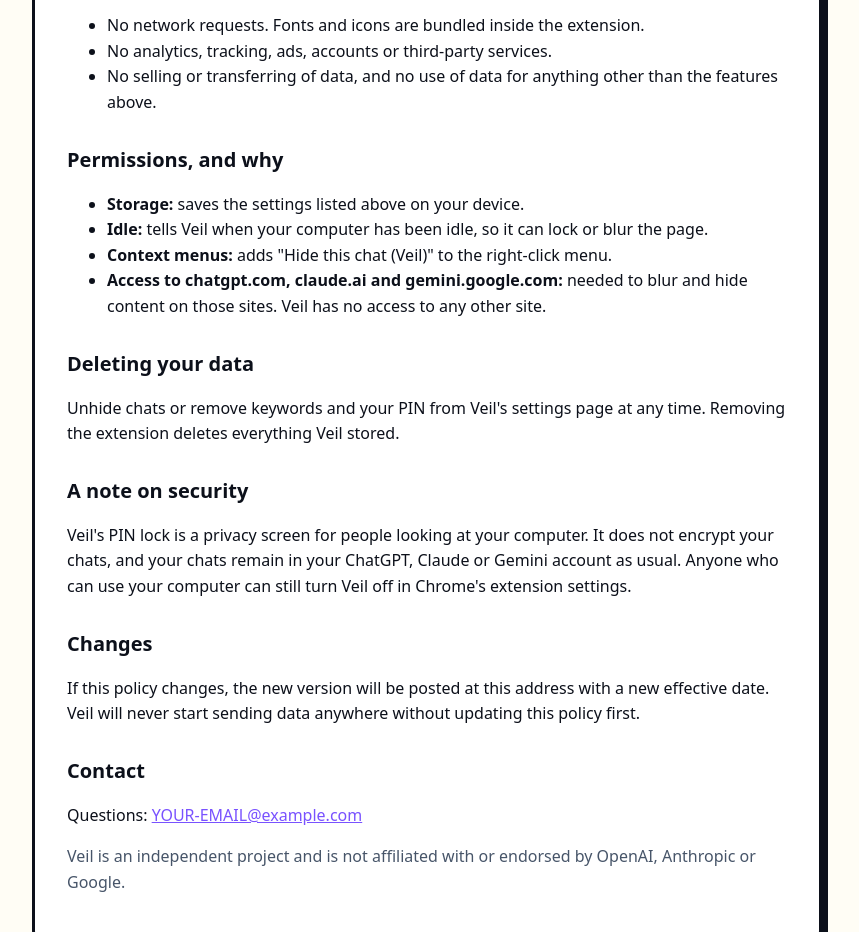
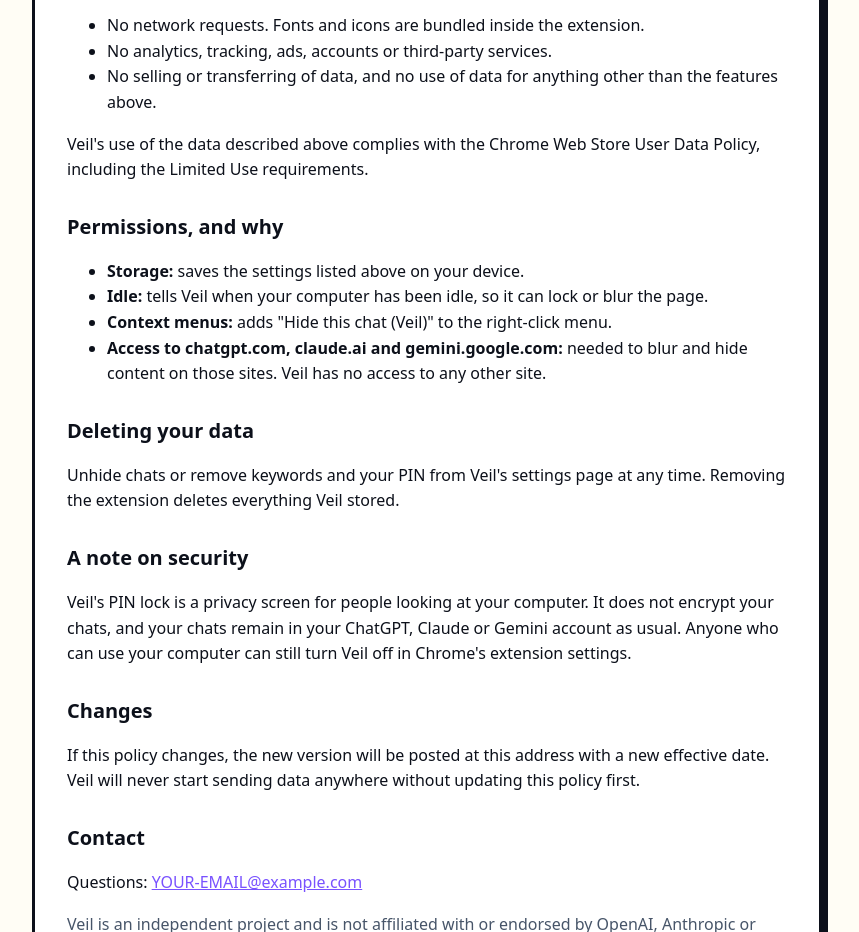
Before and after one commit to selibrah/veil-extension, a browser extension: page site/privacy.html in a window 1280 px wide. Shown: the part 1040-1972 px from the top of the page, without its empty margins (213-1072 px from the left). Drawn offline with Linux system fonts and the light colour scheme.

Commit message:
Add the Limited Use compliance statement to the privacy policy
The Chrome Web Store User Data FAQ requires extensions that handle user
data to show a Limited Use disclosure on the homepage or one click away.
privacy.html (linked from the homepage) now states it.

Co-Authored-By: Claude Opus 5.5 <noreply@anthropic.com>

```diff
--- a/site/privacy.html
+++ b/site/privacy.html
@@ -47,6 +47,7 @@
     <li>No analytics, tracking, ads, accounts or third-party services.</li>
     <li>No selling or transferring of data, and no use of data for anything other than the features above.</li>
   </ul>
+  <p>Veil's use of the data described above complies with the Chrome Web Store User Data Policy, including the Limited Use requirements.</p>
 
   <h2>Permissions, and why</h2>
   <ul>
```
